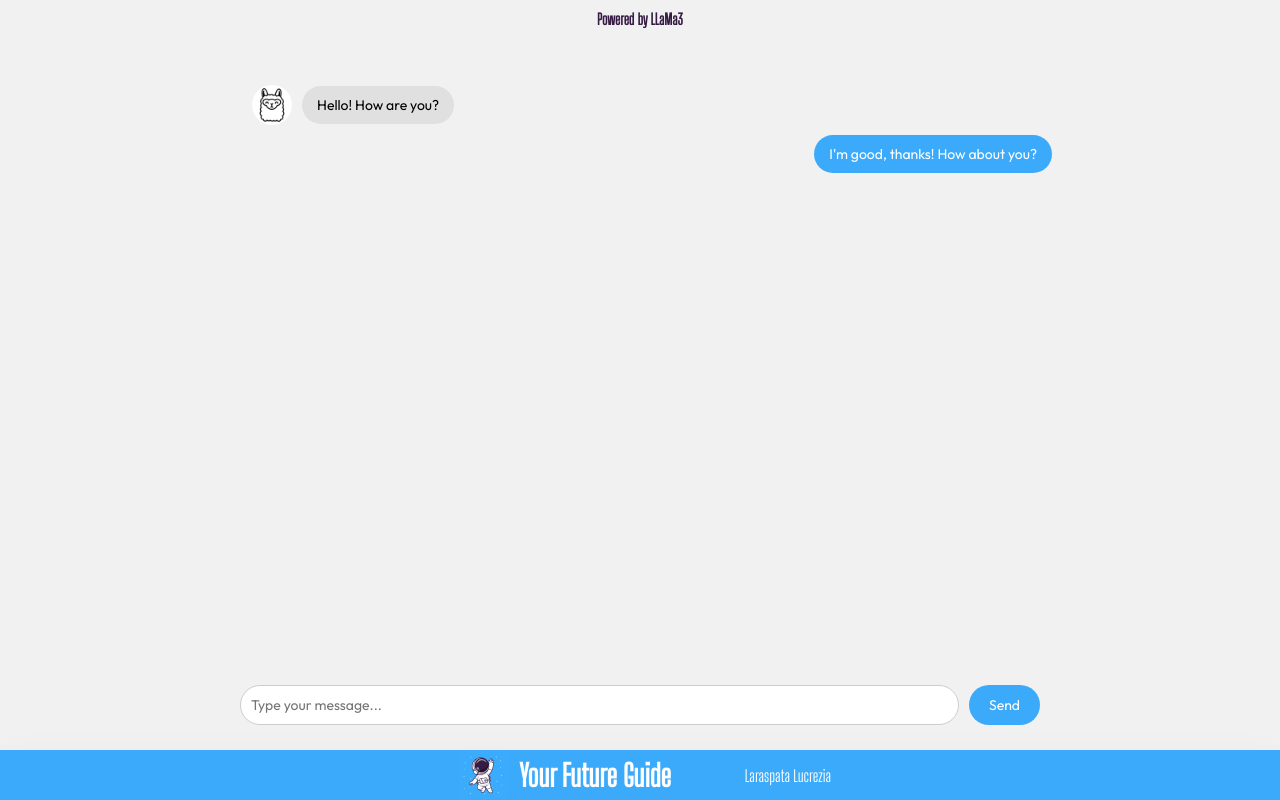
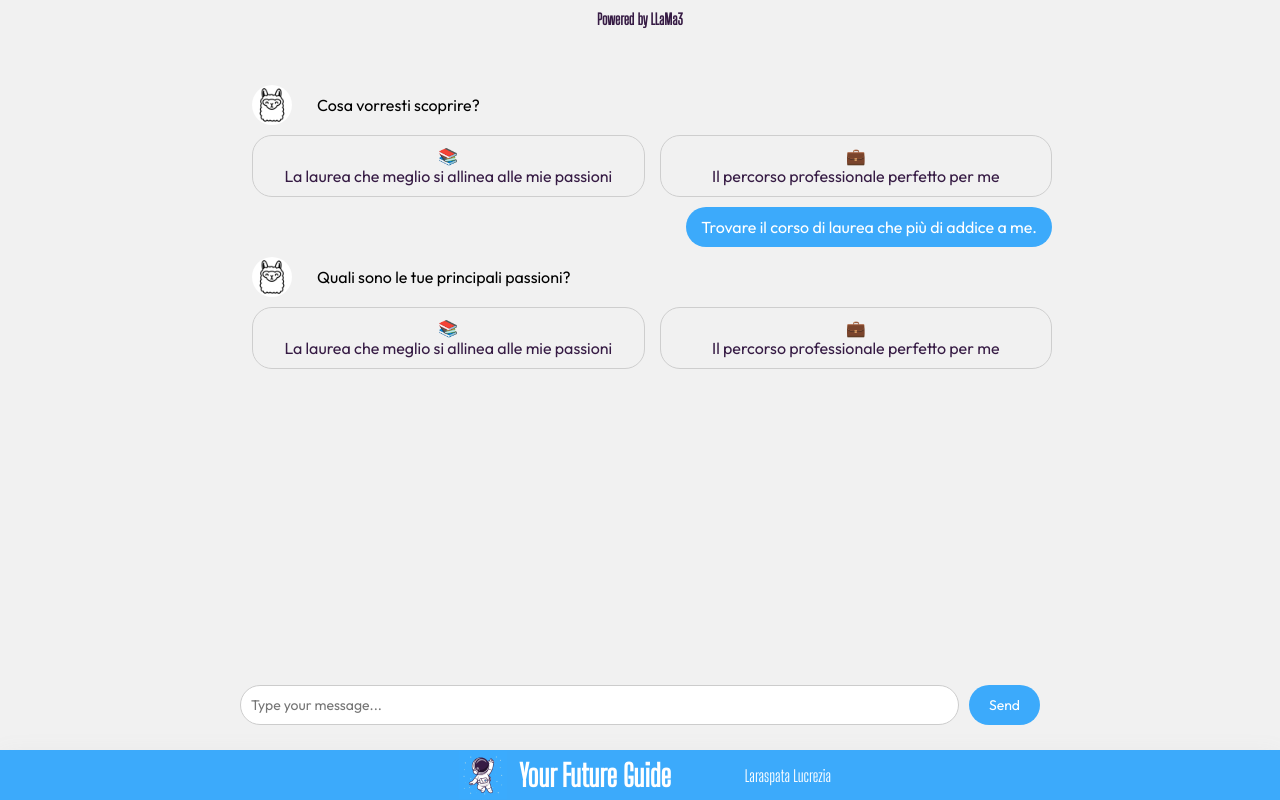
Before and after one commit to llaraspata/YourFutureGuide, an Angular app in the folder frontend/: page / in a window 1280 px wide. Built offline with nearby package versions, Linux system fonts and the light colour scheme.

Commit message:
WIP options

```diff
--- /dev/null
+++ b/frontend/src/app/chat/Message.ts
@@ -0,0 +1,5 @@
+export interface Message {
+    display_order: number;
+    type: string;
+    content: string;
+}
--- /dev/null
+++ b/frontend/src/app/chat/Option.ts
@@ -0,0 +1,5 @@
+export interface Option {
+    id: number;
+    icon: string;
+    content: string;
+}
--- a/frontend/src/app/chat/chat.component.css
+++ b/frontend/src/app/chat/chat.component.css
@@ -3,12 +3,12 @@
     width: 100%;
     max-width: 1200px;
     width: 800px;
-    height: 400px;
-
+    height: max-content;
     padding: 10px;
     overflow-y: auto;
     border-radius: 15px;
     margin: 0 auto;
+    overflow: auto;
     /*box-shadow: 0px 4px 12px rgba(0, 0, 0, 0.1);*/
 }
 
@@ -37,14 +37,17 @@
 .message {
     padding: 10px 15px;
     border-radius: 20px;
-    max-width: 100%;
+    max-width: 75%;
     font-family: "Outfit", sans-serif;
-    font-size: 14px;
+    hyphens: auto; /* Attiva l'ipertesto per le sillabe */
+    word-wrap: break-word;
+    overflow-wrap: break-word;
+    word-break: break-all;
+    white-space: normal;
 }
 
 /* Message received (other user) */
 .message.received {
-    background-color: #e0e0e0;
     text-align: left;
 }
 
@@ -52,8 +55,8 @@
 .message.sent {
     background-color: var(--primary-color);
     color: white;
-    text-align: right;
-    margin-left: auto; /* Pushes the message to the right */
+    text-align: left;
+    margin-left: auto;
 }
 
 /* Align sent messages to the right */
@@ -104,3 +107,40 @@
 .message-input button:hover {
     background-color: var(--hover-color);
 }
+
+
+/* Container per le opzioni */
+.option-card {
+    display: grid;
+    grid-template-columns: repeat(2, 1fr); /* 2 columns */
+    grid-gap: 15px;
+    margin-top: 10px;
+}
+
+/* Stile per ciascuna opzione */
+.option {
+    color: var(--secondary-color);
+    padding: 10px 15px;
+    border-radius: 20px;
+    border: 1px solid var(--border-color);
+    font-family: "Outfit", sans-serif;
+    cursor: pointer;
+    transition: background-color 0.3s ease;
+    word-wrap: break-word;
+    overflow-wrap: break-word;
+    word-break: break-all;
+    white-space: normal;
+}
+
+.option:hover {
+    background-color: var(--accent-color);
+    border: 1px solid var(--hover-accent-color);
+
+}
+
+/* Impostazioni responsive */
+.option-card .option {
+    flex: 1 1 calc(50% - 10px); /* 2 opzioni per riga */
+    text-align: center;
+    margin-bottom: 10px;
+}
--- a/frontend/src/app/chat/chat.component.html
+++ b/frontend/src/app/chat/chat.component.html
@@ -1,18 +1,42 @@
 <div class="chat-container">
-    <div class="message-wrapper received">
-        <img class="avatar" src="llama.jpg" alt="User Avatar">
-        <div class="message received">
-            <p>Hello! How are you?</p>
-        </div>
-    </div>
-    <div class="message-wrapper sent">
-        <div class="message sent">
-            <p>I'm good, thanks! How about you?</p>
-        </div>
-    </div>
+    @for (msg of chatMessages; track msg)
+    {
+        @if(msg.type == "R") {
+            <div class="message-wrapper received">
+                <img class="avatar" src="llama.jpg" alt="User Avatar">
+                <div class="message received">
+                    <p>{{ msg.content }}</p>
+                </div>
+            </div>
+
+            <!-- Card delle alternative -->
+            @if(options.length > 0) {
+                <div class="option-card">
+                    @for (opt of options; track opt) {
+                        <div class="option" id={{opt.id}}>
+                            <p>
+                                @if(opt.icon != "") {
+                                    {{opt.icon}} <br>
+                                }
+                                {{opt.content}}</p>
+                        </div>
+                    }
+                </div>
+            }
+        }
+        @else {
+            <div class="message-wrapper sent">
+                <div class="message sent">
+                    <p>{{ msg.content }}</p>
+                </div>
+            </div>
+        }
+    }
 </div>
 
+
+
 <div class="message-input">
-    <input type="text" placeholder="Type your message..." />
-    <button>Send</button>
+    <input type="text" placeholder="Type your message..." #message/>
+    <button (click)="sendMessage()">Send</button>
 </div>
--- a/frontend/src/app/chat/chat.component.ts
+++ b/frontend/src/app/chat/chat.component.ts
@@ -1,5 +1,7 @@
-import {ChangeDetectionStrategy, Component} from '@angular/core';
-import {MatCardModule} from '@angular/material/card';
+import { ChangeDetectionStrategy, Component, ElementRef, ViewChild } from '@angular/core';
+import { MatCardModule } from '@angular/material/card';
+import { Message } from './Message';
+import { Option } from './Option';
 
 @Component({
   selector: 'app-chat',
@@ -9,8 +11,69 @@ import {MatCardModule} from '@angular/material/card';
   styleUrl: './chat.component.css',
   changeDetection: ChangeDetectionStrategy.OnPush,
 })
+
+
 export class ChatComponent {
-  longText = `The Shiba Inu is the smallest of the six original and distinct spitz breeds of dog
-  from Japan. A small, agile dog that copes very well with mountainous terrain, the Shiba Inu was
-  originally bred for hunting.`;
+  @ViewChild("message", { static: false }) message?: ElementRef;
+
+  chatMessages: Message[] = [];
+  order = 0;
+  newMsg!: Message;
+
+  options!: Option[];
+
+
+  constructor() {
+    this.chatMessages = [
+      {
+        "display_order": 1,
+        "type": "R", //received
+        "content": "Cosa vorresti scoprire?"
+      },
+      {
+        "display_order": 2,
+        "type": "S", //sent
+        "content": "Trovare il corso di laurea che più di addice a me."
+      },
+      {
+        "display_order": 3,
+        "type": "R", //received
+        "content": "Quali sono le tue principali passioni?"
+      }
+    ];
+
+    this.order = this.chatMessages.length;
+
+    this.options = [
+      {
+        "id": 1,
+        "icon": "📚",
+        "content": "La laurea che meglio si allinea alle mie passioni"
+      },
+      {
+        "id": 2,
+        "icon": "💼",
+        "content": "Il percorso professionale perfetto per me"
+      }
+    ];
+
+  }
+
+
+  sendMessage() {
+    if (!this.message?.nativeElement.value) {
+      //this.noIdToExtract = true;
+      return;
+    }
+
+    this.newMsg = {
+      "display_order": this.order++,
+      "type": "S",
+      "content": this.message.nativeElement.value
+    };
+
+    this.chatMessages.push(this.newMsg);
+    this.message.nativeElement.value = "";
+  }
+
 }
--- a/frontend/src/index.html
+++ b/frontend/src/index.html
@@ -1,5 +1,5 @@
 <!doctype html>
-<html lang="en">
+<html lang="it">
 <head>
   <meta charset="utf-8">
   <title>YourFutureGuide</title>
--- a/frontend/src/styles.css
+++ b/frontend/src/styles.css
@@ -12,12 +12,13 @@
     --primary-color: #3CAAFB;
     --hover-color: #1773b6;
     --secondary-color: #361B44;
-    --secondary-light-color: #522d64;
-    --secondary-dark-color: #1e1522;
+    --secondary-light-color: #F2CD5D;
+    --secondary-dark-color: #dfb536;
     --description-color: #1d1d1d;
     --rec-color: #222222;
     --accent-color: #bddef7;
     --hover-accent-color: #97cff8;
+    --border-color: #cecece;
     --shadow-color: #E8E8E8;
     --extract-color: #edf1ee;
     --error-color: #be1c1c;
```
